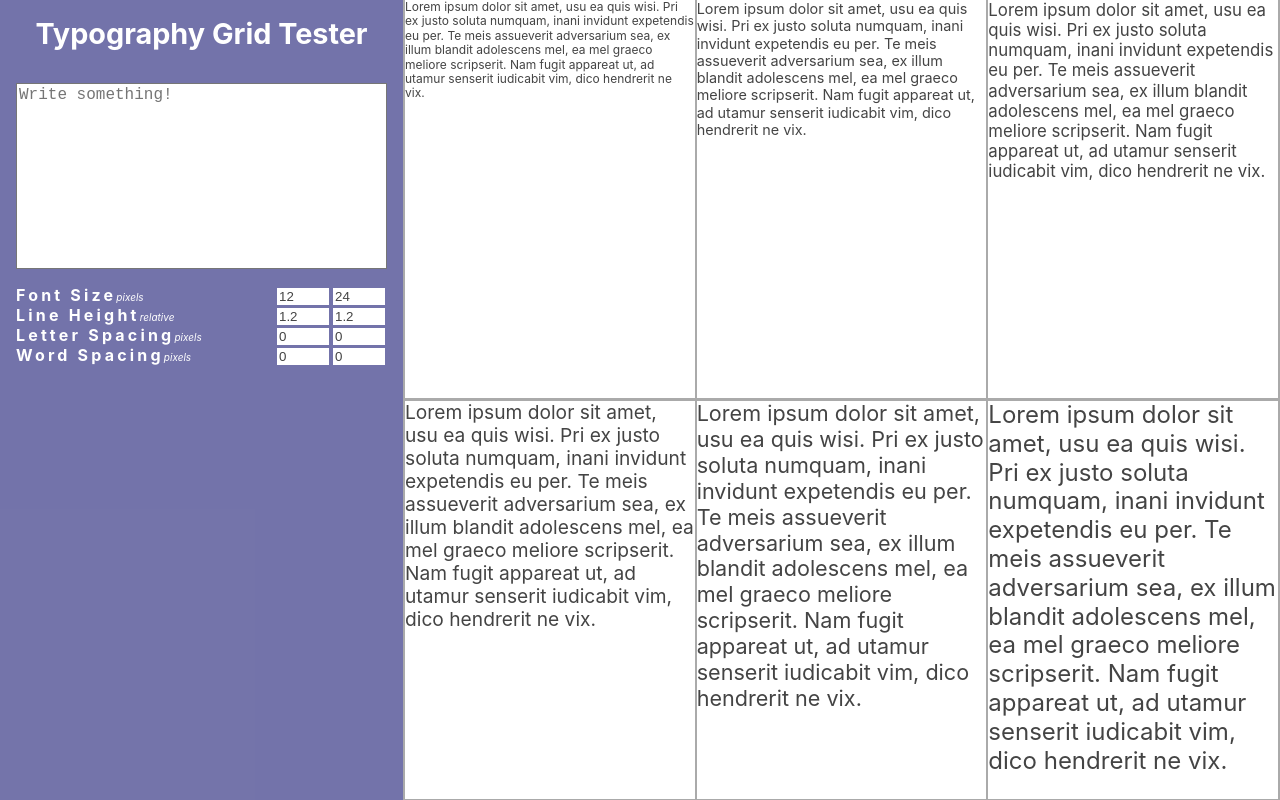
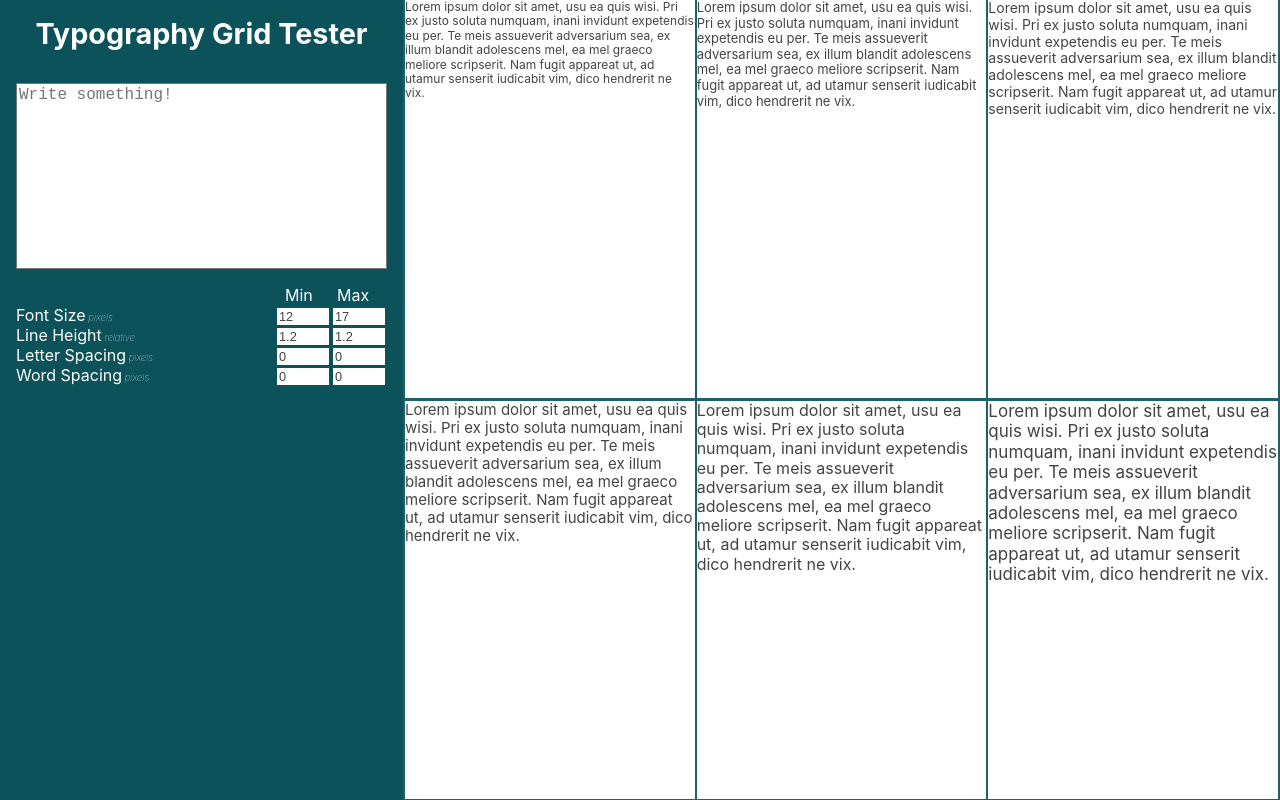
Before and after one commit to Shemicalx/typography-tester, a React (Create React App) app: page / in a window 1280 px wide. Built offline with nearby package versions, Linux system fonts and the light colour scheme.

Commit message:
Initialize block-hover-menu

```diff
--- a/package.json
+++ b/package.json
@@ -9,7 +9,8 @@
     "react": "^17.0.1",
     "react-dom": "^17.0.1",
     "react-scripts": "4.0.0",
-    "web-vitals": "^0.2.4"
+    "web-vitals": "^0.2.4",
+    "webfontloader": "^1.6.28"
   },
   "scripts": {
     "start": "react-scripts start",
--- a/src/App.css
+++ b/src/App.css
@@ -5,24 +5,23 @@
   --color-grey-dark: #444;
   --color-white-normal: #FFF;
   --color-white-dark: #EEE;
+  --color-main: #0B525B;
+  --color-main-light: #1B626B;
+  --color-secondary: #312244;
+  --color-secondary-light: #413254;
 }
 
 body{
-  background-color: var(--color-grey-normal);
+  background-color: var(--color-main-light);
   margin: 0;
   color: var(--color-white-normal);
+  /* FIGURE OUT * /
+  font-family: 'Lobster', cursive;
+  /* */
 }
 
-h1, h2, h3, h4, h5, h6 {
+h1, h2, h3, h4, h5, h6, p {
   margin: 0;
-}
-
-span {
-  /* temporary */
-  font-size: 10px;
-  letter-spacing: normal;
-  font-style: italic;
-  font-weight: lighter;
 }
 
 .App{
@@ -50,17 +49,56 @@ span {
 }
 
 .DisplayBlock {
+  position: relative;
   background-color: var(--color-white-normal);
   max-height: 49.8vh;
   color: var(--color-grey-dark);
   overflow-wrap: break-word;
   overflow: hidden;
-  transition: background-color 0.4s;
+  transition:
+    color 0.3s,
+    text-shadow 0.5s,
+    background-color 0.5s;
 }
 
 .DisplayBlock:hover{
   cursor: pointer;
-  background-color: var(--color-white-dark);
+  background-color: var(--color-grey-light);
+  color: transparent;
+	text-shadow: 0 0 3px var(--color-grey-dark);
+}
+
+.DisplayBlock__HoverMenu {
+  position: absolute;
+  display: flex;
+  flex-direction: column;
+  justify-content: space-between;
+  height: 100%;
+  width: 100%;
+  left: 100%;
+  transition: all 0.7s;
+}
+
+.DisplayBlock__HoverMenu > button {
+  height: 100%;
+  width: 50%;
+  color: var(--color-white-normal);
+  font-size: 1.4rem;
+  background-color: var(--color-main);
+  opacity: 0.8;
+  border: none;
+  border-top: dotted 2px var(--color-main-light);
+  border-bottom: dotted 2px var(--color-main-light);
+  cursor: pointer;
+  outline: none;
+  transition: all 0.5s;
+}
+
+.DisplayBlock__HoverMenu > button:hover {
+  color: white;
+  font-size: 1.8rem;
+  width: 100%;
+  background-color: var(--color-main-light);
 }
 
 .SideBar {
@@ -68,7 +106,7 @@ span {
   display: flex;
   flex-direction: column;
   align-items: center;
-  background-color: #6666aacc;
+  background-color: var(--color-main);
 }
 
 .SideBar__Title {
@@ -83,11 +121,10 @@ span {
   font-size: 1rem;
   margin-bottom: 1rem;
   resize: none;
-  /* border: none; */
   outline: none;
 }
 
-.SideBar > div {
+.SideBar__RangeControls {
   width: 100%;
   display: flex;
   text-align: center;
@@ -97,12 +134,30 @@ span {
 
 .SideBar__InputsLabel {
   font-size: 1rem;
-  font-weight: 700;
-  letter-spacing: 0.2rem;
+}
+
+.SideBar__InputsLabel > span {
+  font-size: 0.6rem;
+  letter-spacing: normal;
+  font-style: italic;
+  font-weight: lighter;
+}
+
+.SideBar__MinMaxTitles {
+  width: 100%;
+  display: flex;
+  justify-content: flex-end;
+}
+
+.SideBar__MinMaxTitles > span {
+  font-size: 1rem;
+  width: 3rem;
+  margin: 0 2px;
 }
 
 .SideBar > div > div input{
   width: 3rem;
+  font-size: 0.8rem;
   color: var(--color-grey-dark);
   background-color: var(--color-white-normal);
   border: none;
--- a/src/App.js
+++ b/src/App.js
@@ -1,20 +1,34 @@
 import React from "react";
 import './App.css';
-//Google Fonts API Link With Personal Key
-//https://www.googleapis.com/webfonts/v1/webfonts?key=AIzaSyAgP9ZKkGmBu8yKCIRZXbyMKd1GNOibyWk
+const WebFont = require("webfontloader");
 
+/* FIGURE OUT * /
+WebFont.load({
+  google: {
+    families: ['Lobster']
+  }
+});
+/* */
 class App extends React.Component {
   constructor(props){
     super(props);
     this.state = {
       text: "Lorem ipsum dolor sit amet, usu ea quis wisi. Pri ex justo soluta numquam, inani invidunt expetendis eu per. Te meis assueverit adversarium sea, ex illum blandit adolescens mel, ea mel graeco meliore scripserit. Nam fugit appareat ut, ad utamur senserit iudicabit vim, dico hendrerit ne vix.",
       fontProperties: {
+        /* To add new properties, add them here with a full range object -
+        propertyName: {
+          range: {
+            min: default minimum value in numbers,
+            max: default maximum value in numbers,
+            intervals: (max - min) / (number of grids - 1),
+            step: stepping distance for the number input,
+          }
+        }, */
         fontSize: {
           range: {
             min: 12,
-            max: 24,
-            // intervals = (max - min) / (number of grids - 1)
-            intervals: (24 - 12) / 5,
+            max: 17,
+            intervals: (17 - 12) / 5,
             step: 1,
           }
         },
@@ -23,7 +37,7 @@ class App extends React.Component {
             min: 1.2,
             max: 1.2,
             intervals: (1.2 - 1.2) / 5,
-            step: 0.05,
+            step: 0.1,
           }
         },
         letterSpacing: {
@@ -42,7 +56,8 @@ class App extends React.Component {
             step: 0.1,
           }
         },
-      }
+      },
+      showBlockMenu: [false,''],
     }
   }
 
@@ -68,64 +83,89 @@ class App extends React.Component {
     });
   };
 
-  handleDisplayBlockClick = (event) => {
-    //NEED TO RESET PROPERTIES TO MATCH CLICKED BLOCK
+  handleDisplayBlockClick = (styleProperties , event) => {
+    let fontPropertiesUpdate = this.state.fontProperties;
+    Object.entries(styleProperties).forEach(([propertyToUpdate, value]) => {
+      fontPropertiesUpdate[propertyToUpdate].range.min = Number(parseFloat(value).toFixed(2));
+      fontPropertiesUpdate[propertyToUpdate].range.max = Number(parseFloat(value).toFixed(2));
+      fontPropertiesUpdate[propertyToUpdate].range.intervals = 0;
+    });
+    this.setState(fontPropertiesUpdate);
   };
+
+  handleDisplayBlockHover = (blockNumber, show, event) => {
+    this.setState({showBlockMenu: [show, blockNumber]});
+    console.log(this.state.showBlockMenu);
+  }
 
   render() {
 
     return (
-      <div className="App">
+      <main className="App">
         <TestingSideBar
           handleTextAreaChange={this.handleTextAreaChange}
           handleFontPropertyChange={this.handleFontPropertyChange}
           fontSizeRange={this.state.fontSizeRange}
           fontProperties={this.state.fontProperties}
         />
-        <main className="App__Display">
+        <div className="App__Display">
           <section className="App__DisplayGrid">
             {
               [...Array(6)].map( (_ , index) => {
+                //Function to calculate the value of each blocks property based on interval
+                const calculateBlockProperty = (property) => {
+                  const min = this.state.fontProperties[property].range.min;
+                  const intervalsToAdd = this.state.fontProperties[property].range.intervals * (index);
+                  return min + intervalsToAdd;
+                };
+                //Create a style object to implement each interval based value onto each block
+                const styleProperties = {};
+                Object.keys(this.state.fontProperties).forEach((property) => {
+                  styleProperties[property] = calculateBlockProperty(property)
+                });
+
                 return (
                   <DisplayBlock
+                    blockNumber={index}
                     content={this.state.text}
-                    fontSize={
-                      this.state.fontProperties.fontSize.range.min + this.state.fontProperties.fontSize.range.intervals * (index)
-                    }
-                    lineHeight={
-                      this.state.fontProperties.lineHeight.range.min + this.state.fontProperties.lineHeight.range.intervals * (index)
-                    }
-                    letterSpacing={
-                      this.state.fontProperties.letterSpacing.range.min + this.state.fontProperties.letterSpacing.range.intervals * (index)
-                    }
-                    wordSpacing={
-                      this.state.fontProperties.wordSpacing.range.min + this.state.fontProperties.wordSpacing.range.intervals * (index)
-                    }
+                    handleClick={this.handleDisplayBlockClick}
+                    handleHover={this.handleDisplayBlockHover}
+                    styleProperties={styleProperties}
+                    showBlockMenu={this.state.showBlockMenu}
                   />
                 )
               })
             }
           </section>
-        </main>
-      </div>
+        </div>
+      </main>
     );
   }
 }
 
 const DisplayBlock = (props) => {
-
   return (
   <div
     className="DisplayBlock"
-    //TEMPORARY
-    style={{
-      'fontSize': `${props.fontSize}px`,
-      'lineHeight': `${props.lineHeight}`,
-      'letterSpacing': `${props.letterSpacing}px`,
-      'wordSpacing': `${props.wordSpacing}px`,
-    }}
+    onClick={(e)=>props.handleClick(props.styleProperties, e)}
+    onMouseEnter={(e)=>props.handleHover(props.blockNumber, true, e)}
+    onMouseLeave={(e)=>props.handleHover(props.blockNumber, false, e)}
   >
-    {props.content}
+    <div
+      className="DisplayBlock__HoverMenu"
+      style={ props.showBlockMenu[0] && props.blockNumber === props.showBlockMenu[1] ? {"left": "0%"} : {"left": "-50%"}}
+    >
+      <button>
+        Info
+      </button>
+      <button>
+        placeholder
+      </button>
+      <button>
+        Keep
+      </button>
+    </div>
+    <p style={props.styleProperties}>{props.content}</p>
   </div>
   )
 }
@@ -133,7 +173,7 @@ const DisplayBlock = (props) => {
 const TestingSideBar = (props) => {
 
   return (
-    <div className="SideBar">
+    <nav className="SideBar">
       <h1 className="SideBar__Title">
         Typography Grid Tester
       </h1>
@@ -144,6 +184,14 @@ const TestingSideBar = (props) => {
         placeholder="Write something!"
         onChange={props.handleTextAreaChange}
       />
+      <div className="SideBar__MinMaxTitles">
+        <span>
+          Min
+        </span>
+        <span>
+          Max
+        </span>
+      </div>
       {
         Object.entries(props.fontProperties).map(([propertyName, propertyObj]) => {
           return (
@@ -155,7 +203,7 @@ const TestingSideBar = (props) => {
           )
         })
       }
-    </div>
+    </nav>
   )
 }
 
@@ -166,10 +214,10 @@ const FontPropertyControls = (props) => {
   const {min, max, step} = props.range;
 
   return (
-    <div className={`SideBar__${propertyNameCapitalized}Range`}>
+    <div className={`SideBar__${propertyNameCapitalized}Range SideBar__RangeControls`}>
       <label className="SideBar__InputsLabel">
         {propertyNameCapitalized.replace(/([a-z])([A-Z])/g, '$1 $2')}
-        <span>{property === 'lineHeight' ? 'relative' : 'pixels' }</span>
+        <span>{property === 'lineHeight' ? ' relative' : ' pixels' }</span>
       </label>
       <div className="SideBar__Inputs">
         <input
```
Also changed, not shown: 2 other files (tests, documents, lock files or other folders).
